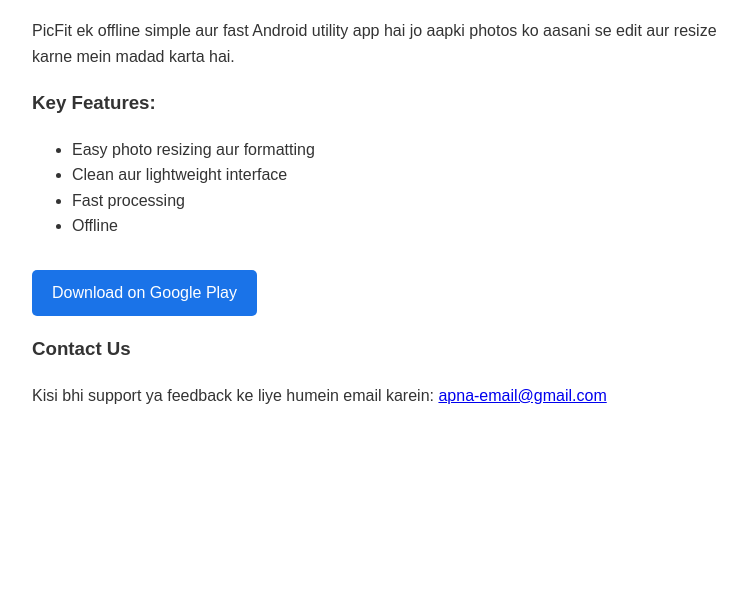
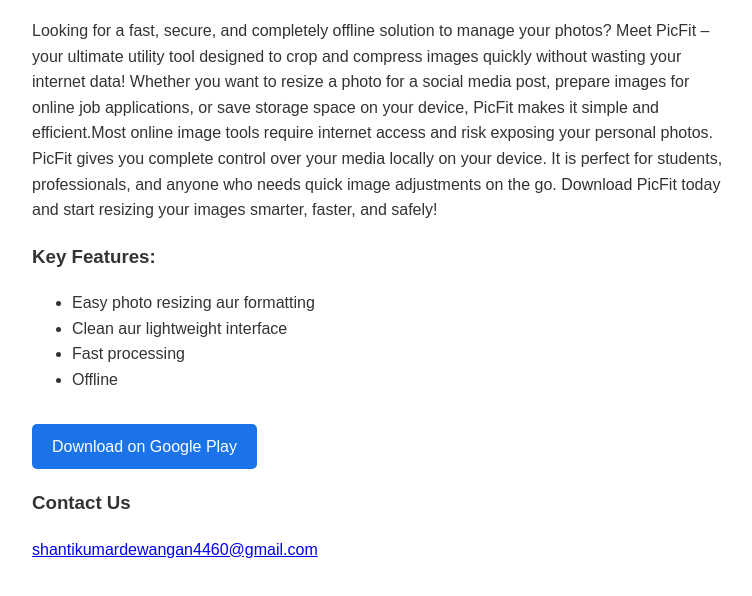
Before and after one commit to shantikumardewangan4460-cmd/shantikumardewangan4460-cmd.github.io, a plain HTML site: page index.html in a window 1280 px wide. Shown: the part 136-732 px from the top of the page, without its empty margins (258-1010 px from the left). Drawn offline with Linux system fonts and the light colour scheme.

Commit message:
Update index.html

```diff
--- a/index.html
+++ b/index.html
@@ -12,7 +12,9 @@
 </head>
 <body>
     <h1>PicFit</h1>
-    <p>PicFit ek offline simple aur fast Android utility app hai jo aapki photos ko aasani se edit aur resize karne mein madad karta hai.</p>
+    <p> Looking for a fast, secure, and completely offline solution to manage your photos? Meet PicFit – your ultimate utility tool designed to crop and compress images quickly without wasting your internet data!
+Whether you want to resize a photo for a social media post, prepare images for online job applications, or save storage space on your device, PicFit makes it simple and efficient.Most online image tools require internet access and risk exposing your personal photos. PicFit gives you complete control over your media locally on your device. It is perfect for students, professionals, and anyone who needs quick image adjustments on the go.
+Download PicFit today and start resizing your images smarter, faster, and safely!</p>
 
     <h3>Key Features:</h3>
     <ul>
@@ -25,7 +27,7 @@
     <a class="btn" href="https://play.google.com/store/apps/details?id=com.raghavomee.imgeditor&pcampaignid=web_share" target="_blank">Download on Google Play</a>
   <div class="contact">
         <h3>Contact Us</h3>
-        <p>Kisi bhi support ya feedback ke liye humein email karein: <a href="mailto:shantikumardewangan4460@gmail.com">apna-email@gmail.com</a></p>
+        <p> <a href="mailto:shantikumardewangan4460@gmail.com">shantikumardewangan4460@gmail.com</a></p>
     </div>
 </body>
 </html>
```
